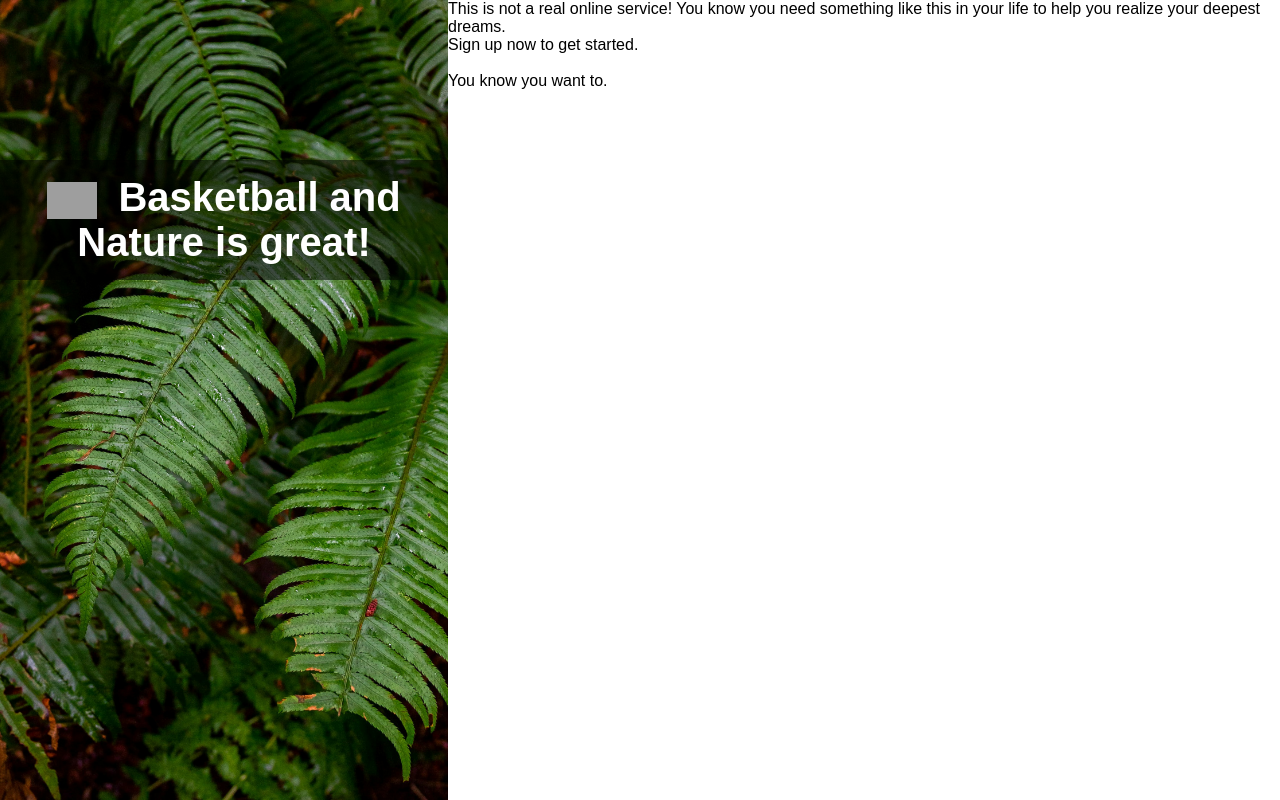
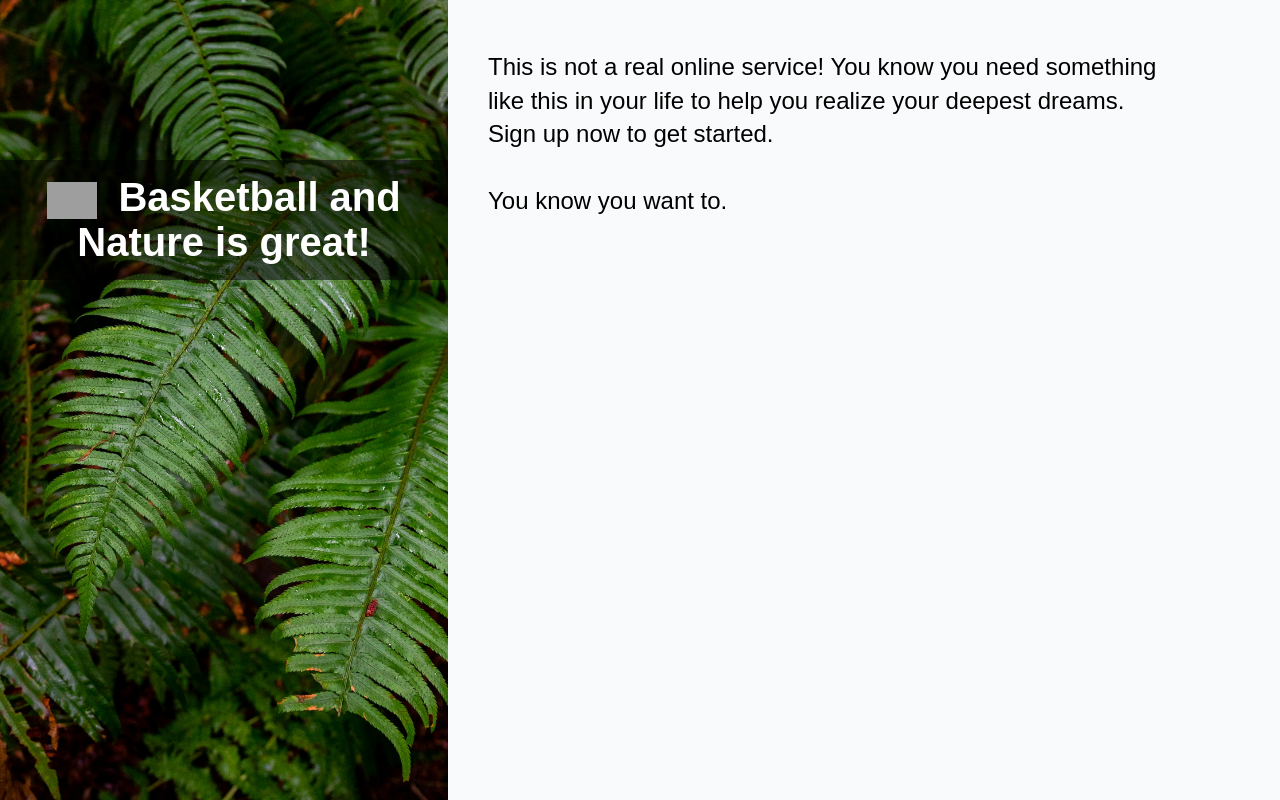
Before and after one commit to dvernon5/Sign-Up-Form, a plain HTML site: page index.html in a window 1280 px wide. Drawn offline with Linux system fonts and the light colour scheme; grey boxes are pictures that could not be loaded.

Commit message:
Updated style.css for right side content

```diff
--- a/assets/css/style.css
+++ b/assets/css/style.css
@@ -1,3 +1,7 @@
+*, *::before, *::after {
+    box-sizing: border-box;
+}
+
 body {
     margin: 0;
     padding: 0;
@@ -42,3 +46,20 @@ body {
     vertical-align: middle;
     margin-right: 10px
 }
+
+.right-content {
+    position: absolute;
+    top: 0;
+    left: 35%;
+    width: 65%;
+    height: 100%;
+    background-color: #f9fafb;
+    padding: 50px 40px 0;
+}
+
+.intro-text {
+    font-size: 1.5rem;
+    max-width: 700px;
+    line-height: 1.4em;
+    margin-bottom: 40px;
+}
```
